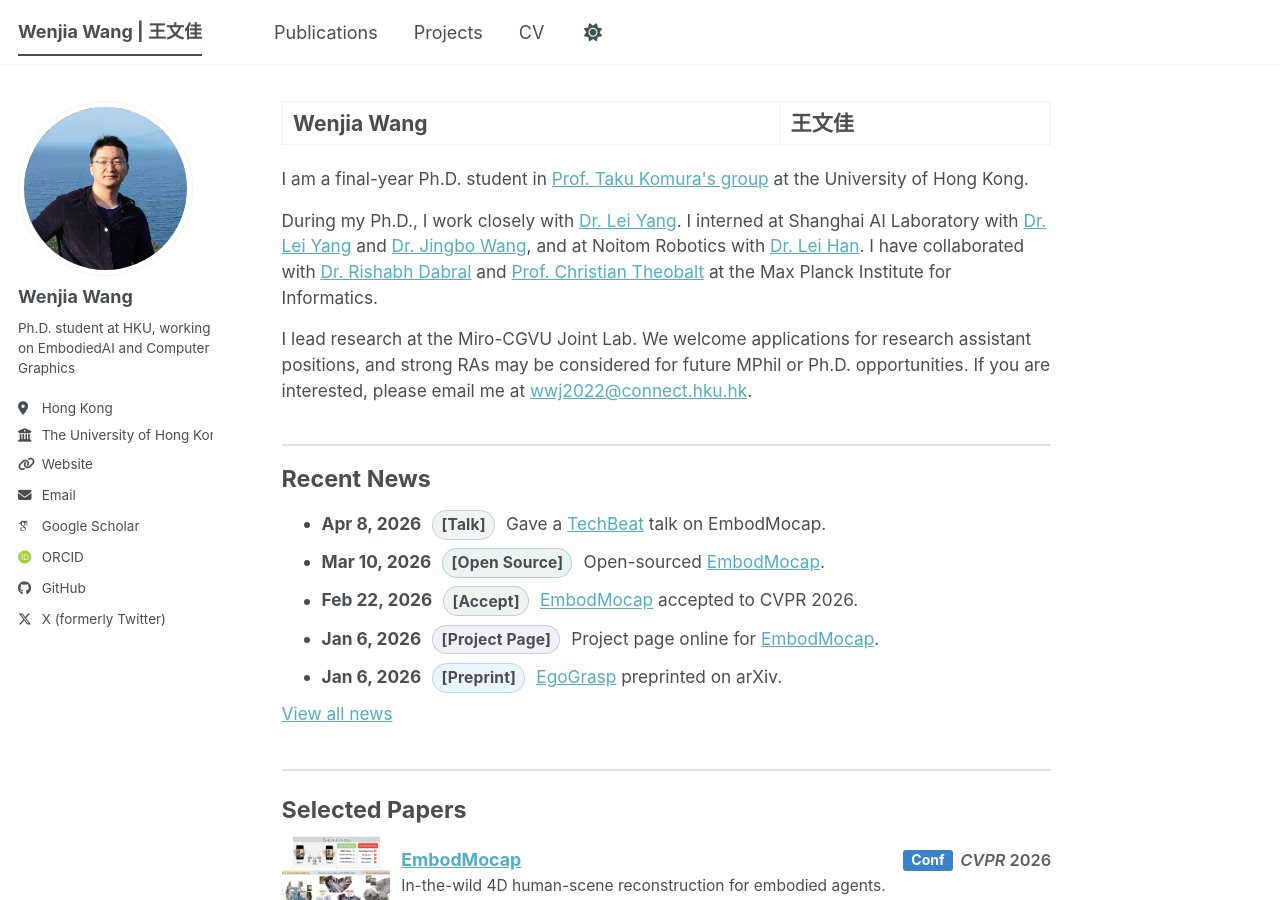
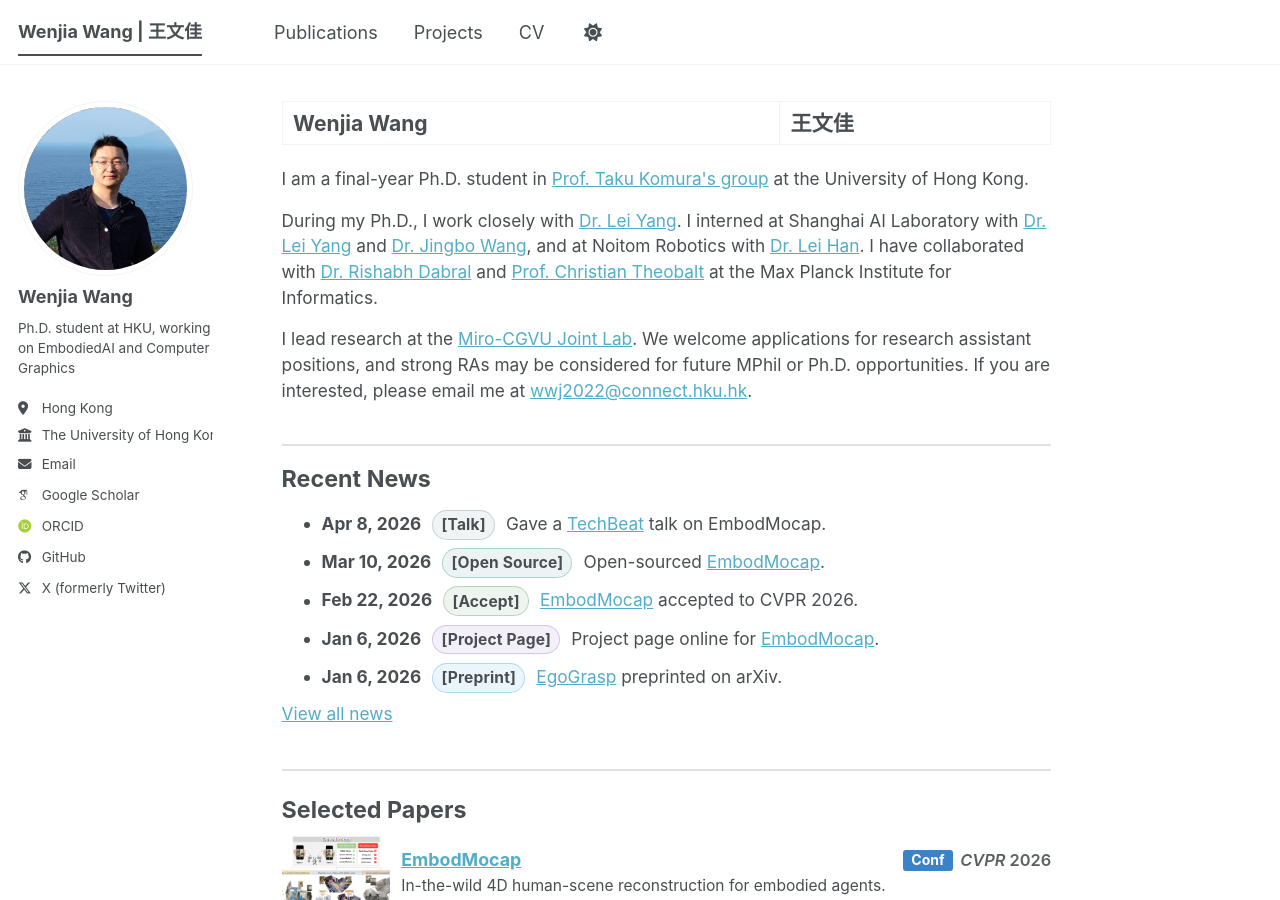
Before and after one commit to WenjiaWang0312/WenjiaWang0312.github.io, a Jekyll site: the page built from _pages/about.md, in a window 1280 px wide and 900 px high. Built offline with Jekyll 4.4.1, drawn with Linux system fonts in a browser that asks for light colours; some web fonts are replaced; a script bundle is joined from its source files by our own code; library files that are not in the unit come from our copies.

Commit message:
Update Joint Lab link and sidebar

```diff
--- a/_includes/author-profile.html
+++ b/_includes/author-profile.html
@@ -7,7 +7,6 @@
 {% assign author_name = cv_basics.name | default: author.name %}
 {% assign author_email = cv_basics.email | default: author.email %}
 {% assign author_location = cv_basics.location.city | default: author.location %}
-{% assign author_website = cv_basics.website | default: author.uri %}
 
 <div itemscope itemtype="http://schema.org/Person">
 
@@ -34,9 +33,6 @@
       {% endif %}
       {% if author.employer %}
         <li class="author__desktop"><i class="fas fa-fw fa-building-columns icon-pad-right" aria-hidden="true"></i>{{ author.employer }}</li>
-      {% endif %}
-      {% if author_website %}
-        <li><a href="{{ author_website }}"><i class="fas fa-fw fa-link icon-pad-right" aria-hidden="true"></i>{{ site.data.ui-text[site.locale].website_label | default: "Website" }}</a></li>
       {% endif %}
       {% if author_email %}
         <li><a href="mailto:{{ author_email }}"><i class="fas fa-fw fa-envelope icon-pad-right" aria-hidden="true"></i>{{ site.data.ui-text[site.locale].email_label | default: "Email" }}</a></li>
--- a/_pages/about.md
+++ b/_pages/about.md
@@ -10,7 +10,7 @@
 <div class="home-intro">
   <p>I am a final-year Ph.D. student in <a href="https://hku-cg.github.io/">Prof. Taku Komura's group</a> at the University of Hong Kong.</p>
   <p>During my Ph.D., I work closely with <a href="https://scholar.google.com/citations?user=jZH2IPYAAAAJ&amp;hl=en">Dr. Lei Yang</a>. I interned at Shanghai AI Laboratory with <a href="https://scholar.google.com/citations?user=jZH2IPYAAAAJ&amp;hl=en">Dr. Lei Yang</a> and <a href="https://wangjingbo1219.github.io/">Dr. Jingbo Wang</a>, and at Noitom Robotics with <a href="https://www.leihan.org/">Dr. Lei Han</a>. I have collaborated with <a href="https://rishabhdabral.github.io/">Dr. Rishabh Dabral</a> and <a href="https://people.mpi-inf.mpg.de/~theobalt/">Prof. Christian Theobalt</a> at the Max Planck Institute for Informatics.</p>
-  <p>I lead research at the Miro-CGVU Joint Lab. We welcome applications for research assistant positions, and strong RAs may be considered for future MPhil or Ph.D. opportunities. If you are interested, please email me at <a href="mailto:wwj2022@connect.hku.hk">wwj2022@connect.hku.hk</a>.</p>
+  <p>I lead research at the <a href="https://hku-cg.github.io/mirod-lab/">Miro-CGVU Joint Lab</a>. We welcome applications for research assistant positions, and strong RAs may be considered for future MPhil or Ph.D. opportunities. If you are interested, please email me at <a href="mailto:wwj2022@connect.hku.hk">wwj2022@connect.hku.hk</a>.</p>
   {% comment %}
   <p>My research focuses on <strong>Real2Sim</strong> and <strong>Sim2Real</strong> for embodied agents.
 
```
